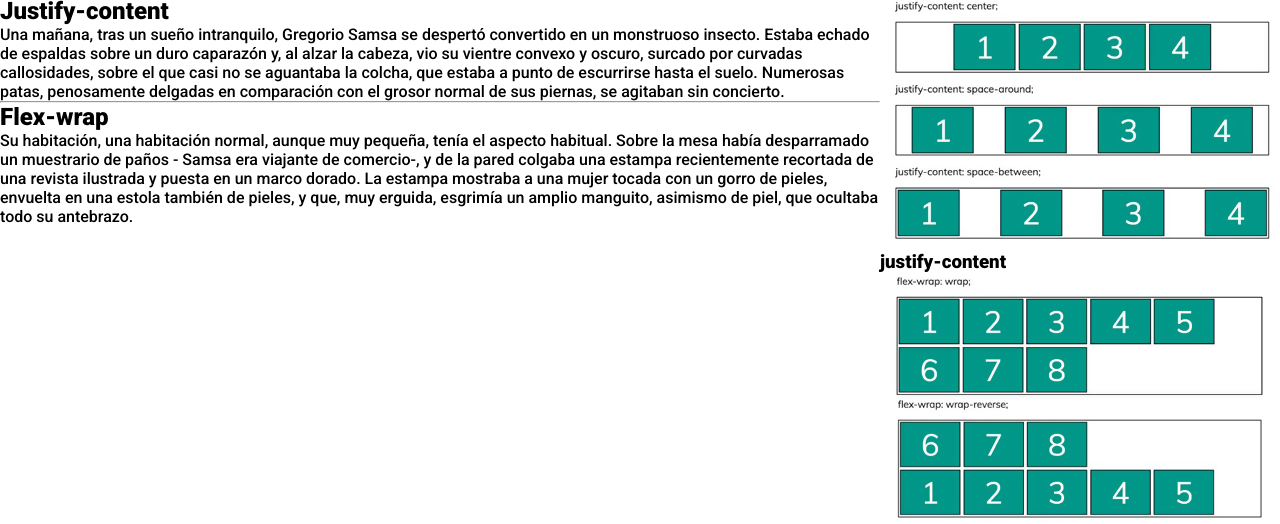
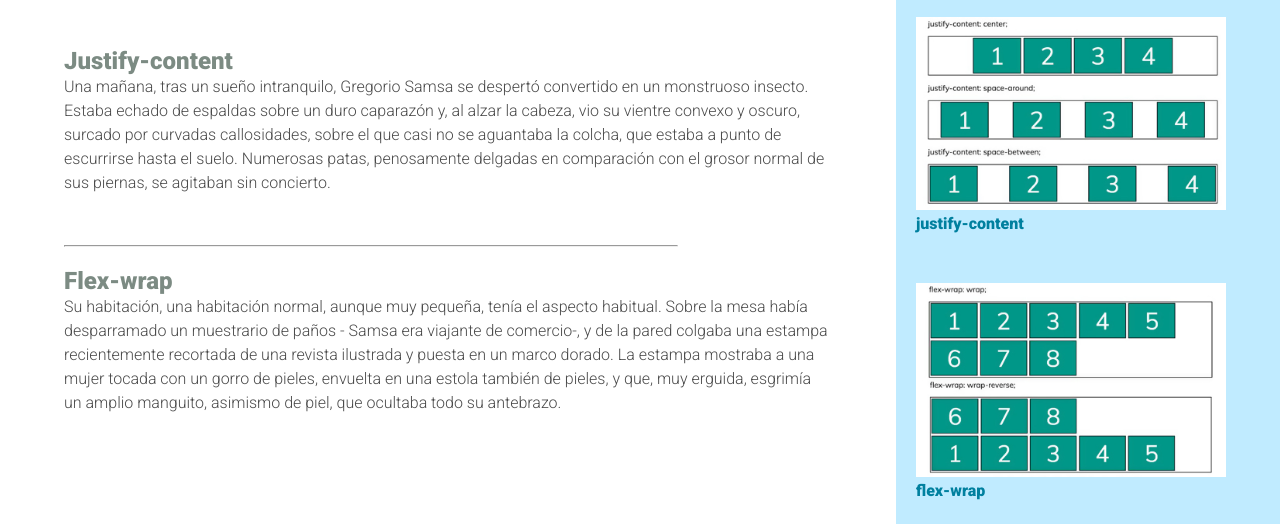
Before and after one commit to dianix/Pagina-flexbox, a plain HTML site: page index.html in a window 1280 px wide. Shown: the part 103-627 px from the top of the page. Drawn offline with Linux system fonts and the light colour scheme.

Commit message:
terminados estilos textos y aside

```diff
--- a/assets/main.css
+++ b/assets/main.css
@@ -50,3 +50,40 @@ nav {
     width: 40%;
     justify-content: space-between;
 }
+
+#textos {
+    width: 70%;
+    padding: 50px 5% 30px;
+}
+
+#textos h2 {
+    color: #7c8b83;
+}
+
+#textos p {
+    margin: 0 0 50px;
+    color: #4a4a4a;
+    font-weight: 300;
+    line-height: 24px;
+}
+
+hr {
+    margin: 20px 0;
+    width: 80%;
+}
+
+aside {
+    width: 30%;
+    padding: 20px;
+    background-color: #c0ebff;
+}
+
+aside img {
+    width: 90%;
+    margin: 0 auto;
+}
+
+aside h4 {
+    margin: 0 0 50px;
+    color: #00809f;
+}
--- a/index.html
+++ b/index.html
@@ -33,11 +33,11 @@
         <aside>
             <section id="imagen-superior">
                 <img src="assets/imgs/justify-content.jpg" />
-                <h3>justify-content</h3>
+                <h4>justify-content</h4>
             </section>
             <section id="imagen-inferior">
                 <img src="assets/imgs/flex-wrap.jpg" />
-                <h3>flex-wrap</h3>
+                <h4>flex-wrap</h4>
             </section>
         </aside>
     </article>
```
